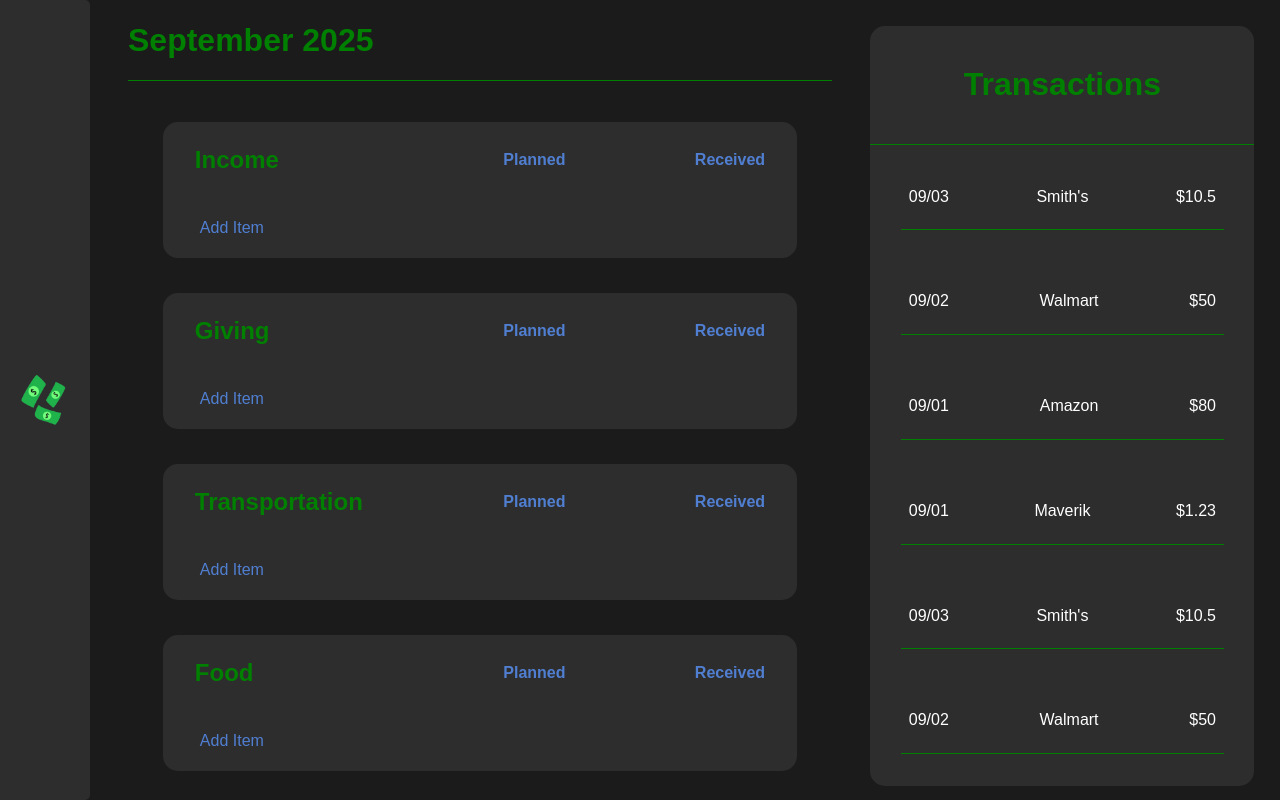
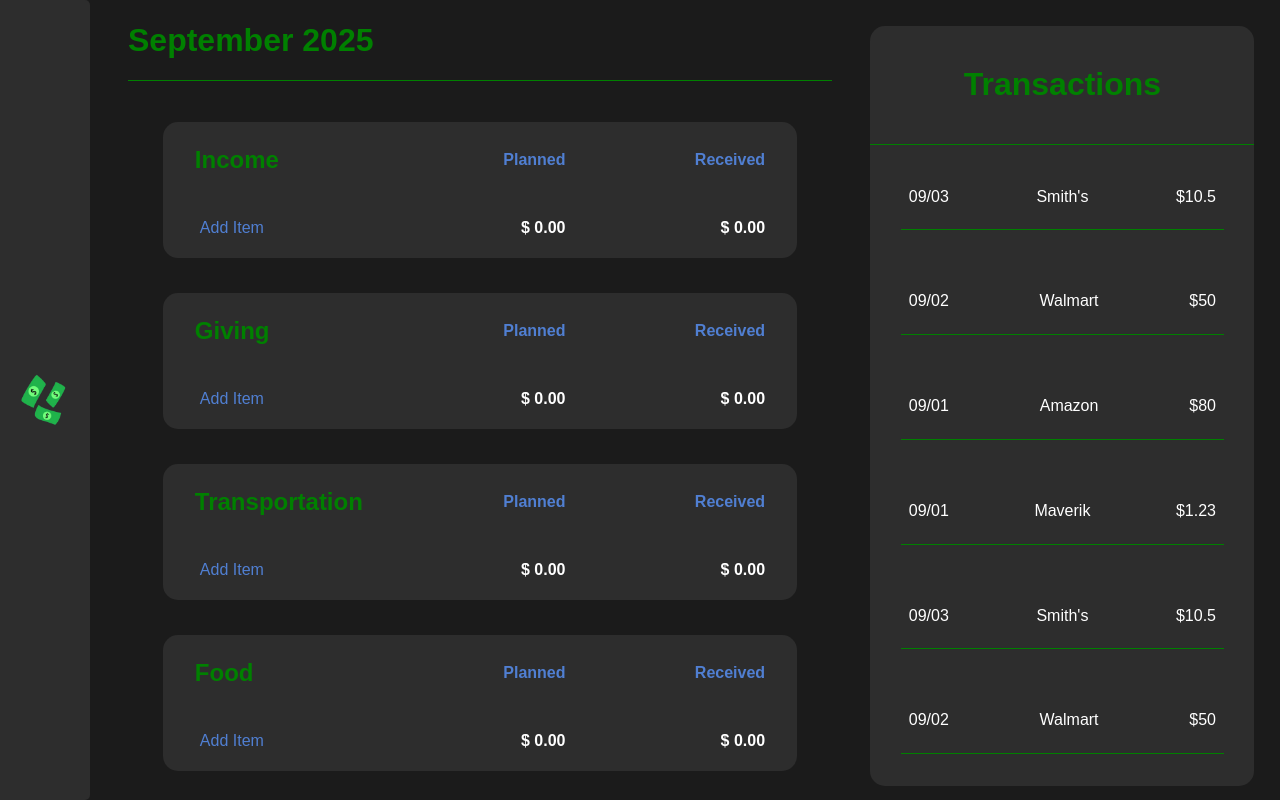
Before and after one commit to ethanmcallister/MacDollarTracker, a React (Vite) app: page / in a window 1280 px wide. Shown: the top 800 px of the page. Built offline with nearby package versions, Linux system fonts and the light colour scheme.

Commit message:
Add filler content and styling for budget group totals

```diff
--- a/src/BudgetSection/AddBudgetItem.css
+++ b/src/BudgetSection/AddBudgetItem.css
@@ -21,9 +21,3 @@
     color: white;
     font-size: 1em;
 }
-
-.add-item-btn-container {
-    width: fit-content;
-    margin-left: 5%;
-    cursor: pointer;
-}
--- a/src/BudgetSection/BudgetGroup.css
+++ b/src/BudgetSection/BudgetGroup.css
@@ -55,3 +55,34 @@
     align-items: center;
 
 }
+
+.budget-group-final-row {
+    width: 90%;
+    padding: 0 5%;
+
+    display: flex;
+    flex-direction: row;
+    justify-content: space-between;
+    align-items: center;
+}
+
+.add-item-btn-container {
+    width: 50%;
+}
+
+.budget-group-totals-container {
+    width: 50%;
+
+    color: white;
+
+    display: flex;
+    flex-direction: row;
+    justify-content: space-between;
+    align-items: center;
+}
+
+.budget-total-amount {
+    text-align: right;
+
+    width: 30%;
+}
--- a/src/BudgetSection/BudgetGroup.jsx
+++ b/src/BudgetSection/BudgetGroup.jsx
@@ -51,8 +51,18 @@ export default function BudgetGroup({name, isGroupActivelyAdding, setIsGroupActi
             <div className="budget-group-add-item-container">
                 {isAddingItem && <AddBudgetItem addItem={addItem} setIsAddingItem={setIsAddingItem} setIsGroupActivelyAdding={setIsGroupActivelyAdding}/>}
             </div>
-            <div onClick={handleAddItem} className="add-item-btn-container">
-                <p className="budget-group-btn">Add Item</p>
+            <div className="budget-group-final-row">
+                <div onClick={handleAddItem} className="add-item-btn-container">
+                    <p className="budget-group-btn">Add Item</p>
+                </div>
+                <div className="budget-group-totals-container">
+                    <div className="budget-total-amount">
+                        <strong className="budget-total">$ 0.00</strong>
+                    </div>
+                    <div className="budget-total-amount">
+                        <strong className="budget-total">$ 0.00</strong>
+                    </div>
+                </div>
             </div>
         </div>
     )
--- a/src/BudgetSection/BudgetItem.css
+++ b/src/BudgetSection/BudgetItem.css
@@ -10,13 +10,13 @@
     color: white
 }
 
-/* for selecting a budget item row */
-.budget-item-container:active {
+/* for selecting a budget item row
+/* .budget-item-container:active {
     border: 3px solid white;
     background-color: rgb(86, 85, 85);
     border-radius: 3px;
     width: 95%;
-}
+} */
 
 .budget-item-inner-container {
     width: 100%;
```
